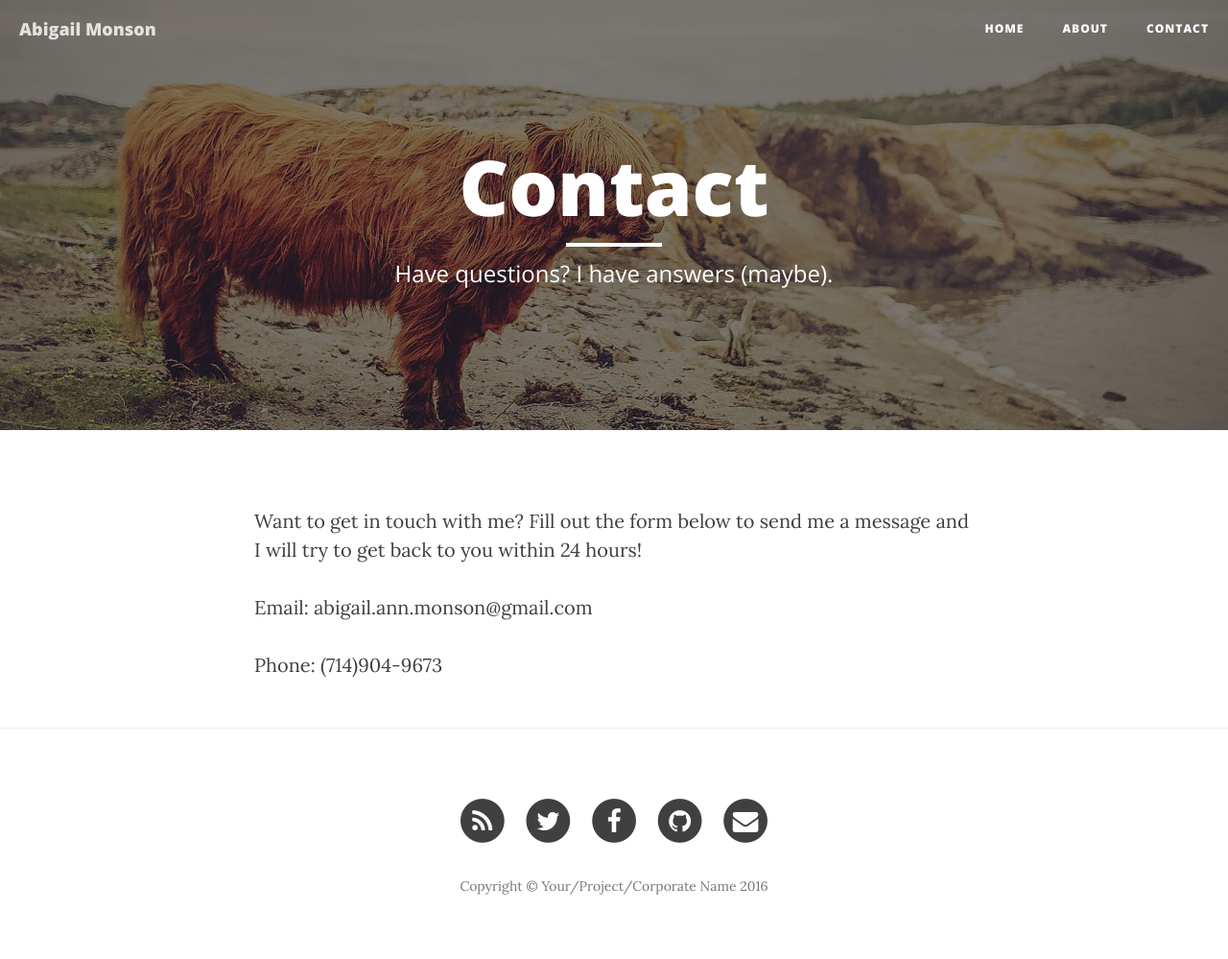
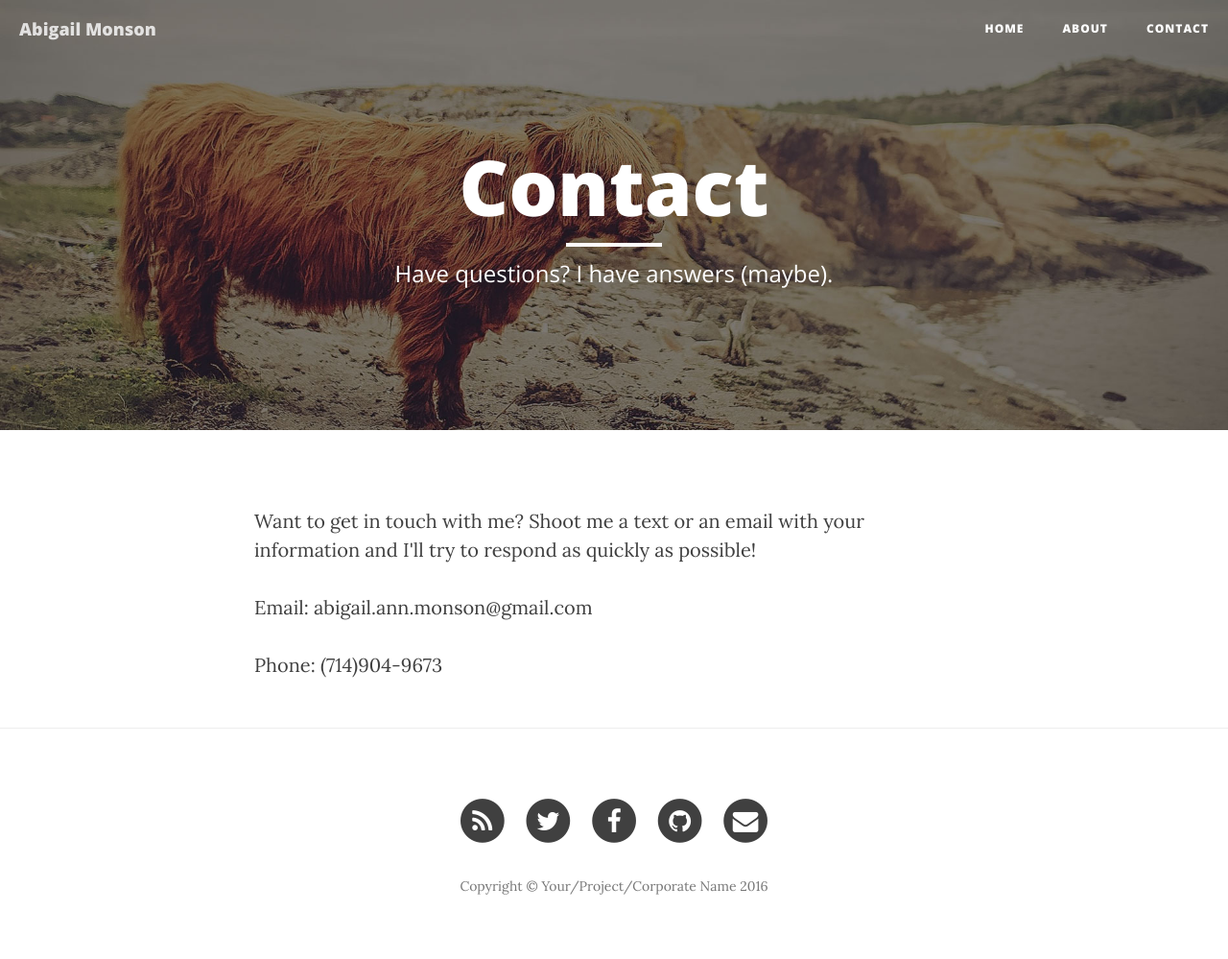
Before and after one commit to abbycakes207/abbycakes207.github.io, a Jekyll site: the page built from contact.html, in a window 1280 px wide. Shown: the whole page at 96% size. Built offline with Jekyll 4.4.1, drawn with Linux system fonts in a browser that asks for light colours; nearby versions of some CDN libraries.

Commit message:
Updated paragraph

```diff
--- a/contact.html
+++ b/contact.html
@@ -5,7 +5,7 @@ description: "Have questions? I have answers (maybe)."
 header-img: "img/contact-bg.jpg"
 ---
 
-<p>Want to get in touch with me? Fill out the form below to send me a message and I will try to get back to you within 24 hours!</p>
+<p>Want to get in touch with me? Shoot me a text or an email with your information and I'll try to respond as quickly as possible!</p>
 
 <p>Email: abigail.ann.monson@gmail.com</p>
 
```
